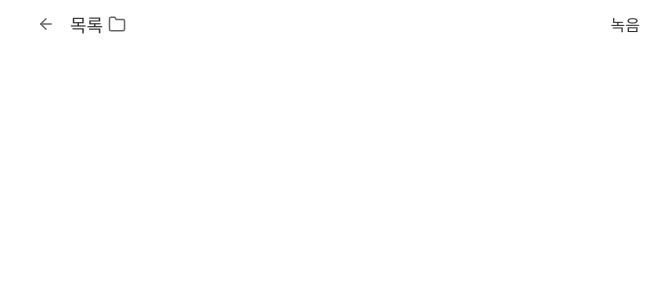
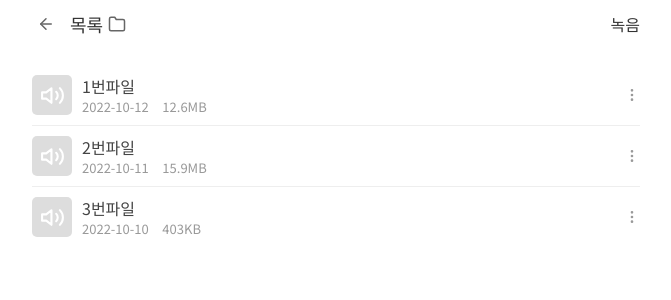
Before and after one commit to cratuss/pre-onboarding-5team-1st, a React (Vite) app: page /list in a window 1280 px wide. Shown: the top 300 px of the page, without its empty margins (304-975 px from the left). Built offline with nearby package versions, Linux system fonts and the light colour scheme.

Commit message:
Add: 파일 컴포넌트 및 리스트 ui 및 클릭시 이동 기능 추가 (#3)
* Add: 파일 컴포넌트 및 리스트 ui 및 클릭시 이동 기능 추가

Co-authored-by: hrim <>

```diff
--- /dev/null
+++ b/src/components/RecordFile.jsx
@@ -0,0 +1,77 @@
+import styled from 'styled-components';
+import { useNavigate } from 'react-router-dom';
+
+import { FiVolume2 } from 'react-icons/fi';
+import { FiMoreVertical } from 'react-icons/fi';
+
+const RecordFile = ({ date, title, capacity }) => {
+  const navigate = useNavigate();
+  return (
+    <RecordFileBlock>
+      <div
+        className='d-flex cursor'
+        onClick={() => {
+          navigate('/play');
+        }}
+      >
+        <span className='list-icon'>
+          <FiVolume2 />
+        </span>
+        <div className='title-area'>
+          <h3 className='title'>{title}</h3>
+          <span className='gray mr-10'>{date}</span> <span className='gray'>{capacity}</span>
+        </div>
+      </div>
+      <span className='gray cursor'>
+        <FiMoreVertical />
+      </span>
+    </RecordFileBlock>
+  );
+};
+const RecordFileBlock = styled.div`
+  display: flex;
+  align-items: center;
+  justify-content: space-between;
+  margin: 10px 0;
+  padding-bottom: 10px;
+  border-bottom: 1px solid #eee;
+  :nth-last-child(1) {
+    margin-bottom: none;
+    border: none;
+  }
+  .d-flex {
+    display: flex;
+    align-items: center;
+  }
+  .cursor {
+    cursor: pointer;
+  }
+  .gray {
+    color: #999;
+  }
+  .mr-10 {
+    margin-right: 10px;
+  }
+  .list-icon {
+    display: inline-flex;
+    justify-content: center;
+    align-items: center;
+    margin-right: 10px;
+    width: 40px;
+    height: 40px;
+    border-radius: 5px;
+    font-size: 25px;
+    background: #ddd;
+    color: #fff;
+  }
+  .title-area {
+    .title {
+      margin-bottom: 3px;
+      color: #444;
+    }
+    span {
+      font-size: 13px;
+    }
+  }
+`;
+export default RecordFile;
--- a/src/pages/RecordList.jsx
+++ b/src/pages/RecordList.jsx
@@ -1,9 +1,25 @@
 import styled from 'styled-components';
-
-const RecordListBlock = styled.div``;
+import { FiVolume2 } from 'react-icons/fi';
+import { FiMoreVertical } from 'react-icons/fi';
+import RecordFile from '../components/RecordFile';
 
 const RecordList = () => {
-  return <RecordListBlock>RecordList</RecordListBlock>;
+  const FILE_LIST = [
+    { title: '1번파일', date: '2022-10-12', capacity: '12.6MB' },
+    { title: '2번파일', date: '2022-10-11', capacity: '15.9MB' },
+    { title: '3번파일', date: '2022-10-10', capacity: '403KB' },
+  ];
+
+  return (
+    <RecordListBlock>
+      {FILE_LIST.map(data => {
+        return <RecordFile key={data.title} title={data.title} date={data.date} capacity={data.capacity} />;
+      })}
+    </RecordListBlock>
+  );
 };
-
+const RecordListBlock = styled.div`
+  min-height: 100vh;
+  padding: 65px 16px 30px;
+`;
 export default RecordList;
```
